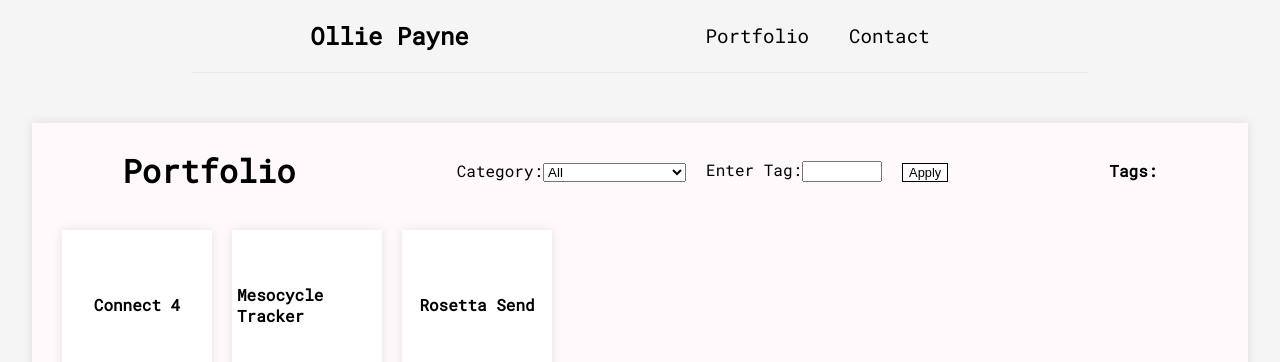
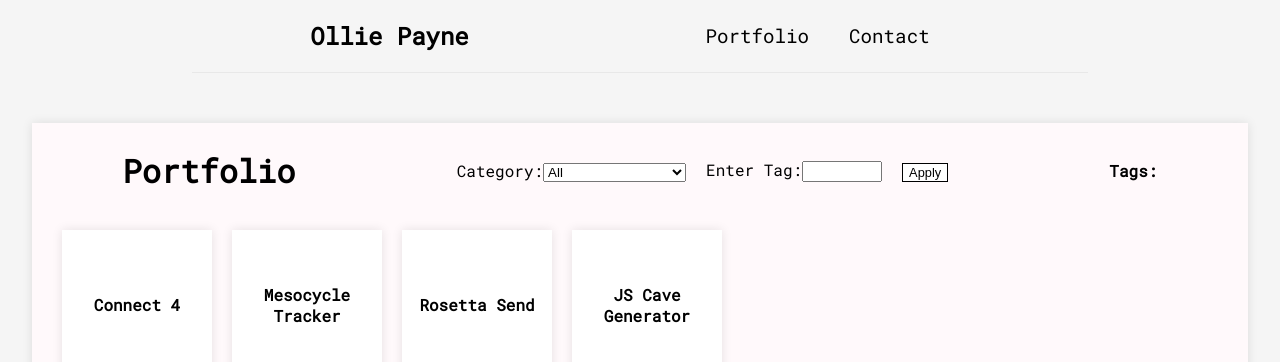
Before and after one commit to olliepayne/ollie-portfolio-rebuild, a Next.js app: page /portfolio in a window 1280 px wide. Shown: the top 362 px of the page. Built offline with nearby package versions, Linux system fonts and the light colour scheme.

Commit message:
increase specificity of content filtering

```diff
--- a/pages/portfolio/index.tsx
+++ b/pages/portfolio/index.tsx
@@ -14,41 +14,38 @@ export const getStaticProps = async () => {
 }
 
 const Portfolio = ({ filters, entries }) => {
+  console.log(entries)
+
   const [formData, setFormData] = useState({ category: 'All', tag: '' })
   const [appliedCategory, setAppliedCategory] = useState("")
   const [appliedTags, setAppliedTags] = useState([])
   const [filteredEntries, setFilteredEntries] = useState(entries)
 
   const filterContent = (newCategory: string, newTags: string[]) => {
-    console.log(newCategory, newTags)
-
     let entriesCopy: typeof entries[] = entries.slice()
     entriesCopy = entriesCopy.filter(entry => {
-      let isMatch: boolean = false
+      let isMatch: boolean = true
 
       if (newCategory !== 'All') {
-        if (entry.filters.categories.includes(newCategory)) {
+        if (!entry.filters.categories.includes(newCategory)) {
+          isMatch = false
+        } else {
           if (newTags.length > 0) {
             newTags.forEach(tag => {
-              if (entry.filters.tags.includes(tag)) return isMatch = true
+              if (!entry.filters.tags.includes(tag)) return isMatch = false
             })
-          } else {
-            isMatch = true
           }
         }
       } else {
         if (newTags.length > 0) {
           newTags.forEach(tag => {
-            if (entry.filters.tags.includes(tag)) return isMatch = true
+            if (!entry.filters.tags.includes(tag)) return isMatch = false
           })
-        } else {
-          isMatch = true
         }
       }
 
       if (isMatch) return entry
     })
-    console.log(entriesCopy)
     setFilteredEntries(entriesCopy)
   }
 
@@ -90,8 +87,8 @@ const Portfolio = ({ filters, entries }) => {
             <div className={styles.filterFormEntry}>
               <label>Category:</label>
               <select name="category" onChange={handleFormChange}>
-                {filters.categories.map(category => (
-                  <option key={category}>{category}</option>
+                {filters.categories.map((category, index) => (
+                  <option key={category + index}>{category}</option>
                 ))}
               </select>
             </div>
@@ -99,8 +96,8 @@ const Portfolio = ({ filters, entries }) => {
               <label>Enter Tag:</label>
               <input className={styles.filterInput} list="tags" name="tag" type="text" onChange={handleFormChange} />
               <datalist id="tags">
-                  {filters.tags.map(tag => (
-                    <option key={tag} value={tag} />
+                  {filters.tags.map((tag, index) => (
+                    <option key={tag + index} value={tag} />
                   ))}
               </datalist>
             </div>
@@ -111,15 +108,15 @@ const Portfolio = ({ filters, entries }) => {
           <div className={styles.tagListContainer}>
             <h4>Tags:</h4>
             <ul className={styles.tagList}>
-              {appliedTags.map(tag => (
-                <li key={tag}><Tag tag={tag} deleteTag={handleDeleteTag} /></li>
+              {appliedTags.map((tag, index) => (
+                <li key={tag + index}><Tag tag={tag} deleteTag={handleDeleteTag} /></li>
               ))}
             </ul>
           </div>
         </div>
         <ul className={styles.entryCardList}>
-          {filteredEntries.map(entry => (
-            <li key={entry.id}><EntryCard entry={entry} /></li>
+          {filteredEntries.map((entry, index) => (
+            <li key={entry.title + index}><EntryCard entry={entry} /></li>
           ))}
         </ul>
       </div>
--- a/public/portfolioData.json
+++ b/public/portfolioData.json
@@ -1,7 +1,7 @@
 {
   "filters": {
     "categories": [
-      "All", "Professional", "Personal", "Coding Challeneges", "General Assembly"
+      "All", "Professional", "Personal", "Coding Challeneges", "General Assembly", "Favorites"
     ],
     "tags": [
       "HTML", "CSS", "JavaScript", "React", "Next.js", "TypeScript", "MongoDB", "Authentication", "JWT", "Express", "MERN", "Node"
@@ -58,12 +58,31 @@
       "thumbnailURL": "",
       "filters": {
         "categories": [
-          "General Assembly"
+          "Favorites", "General Assembly"
         ],
         "tags": [
           "React", "Authentication", "JWT", "JavaScript", "CSS"
         ]
       }
+    },
+    {
+      "id": 3,
+      "title": "JS Cave Generator",
+      "preview": "2D cave/level generation using Cellular Automaton.",
+      "description": "",
+      "links": [
+        { "deployment": "" },
+        { "github": "" }
+      ],
+      "thumbnailURL": "https://i.imgur.com/ov2oq6Q.png",
+      "filters": {
+        "categories": [
+          "Favorites", "Personal"
+        ],
+        "tags": [
+          "HTML", "CSS", "JavaScript"
+        ]
+      }
     }
   ]
 }
--- a/styles/EntryCard.module.css
+++ b/styles/EntryCard.module.css
@@ -7,9 +7,13 @@
   justify-content: center;
   align-items: center;
   padding: 5px 5px;
-  margin: 0 10px;
+  margin: 0 10px 20px 10px;
 }
 
 .entryCardContent {
   display: flex;
 }
+
+.entryCardContent > h4 {
+  text-align: center;
+}
--- a/styles/Portfolio.module.css
+++ b/styles/Portfolio.module.css
@@ -47,5 +47,5 @@
   padding: 0;
   display: flex;
   flex-wrap: wrap;
-  /* justify-content: space-around; */
+  /* justify-content: flex-start; */
 }
```
